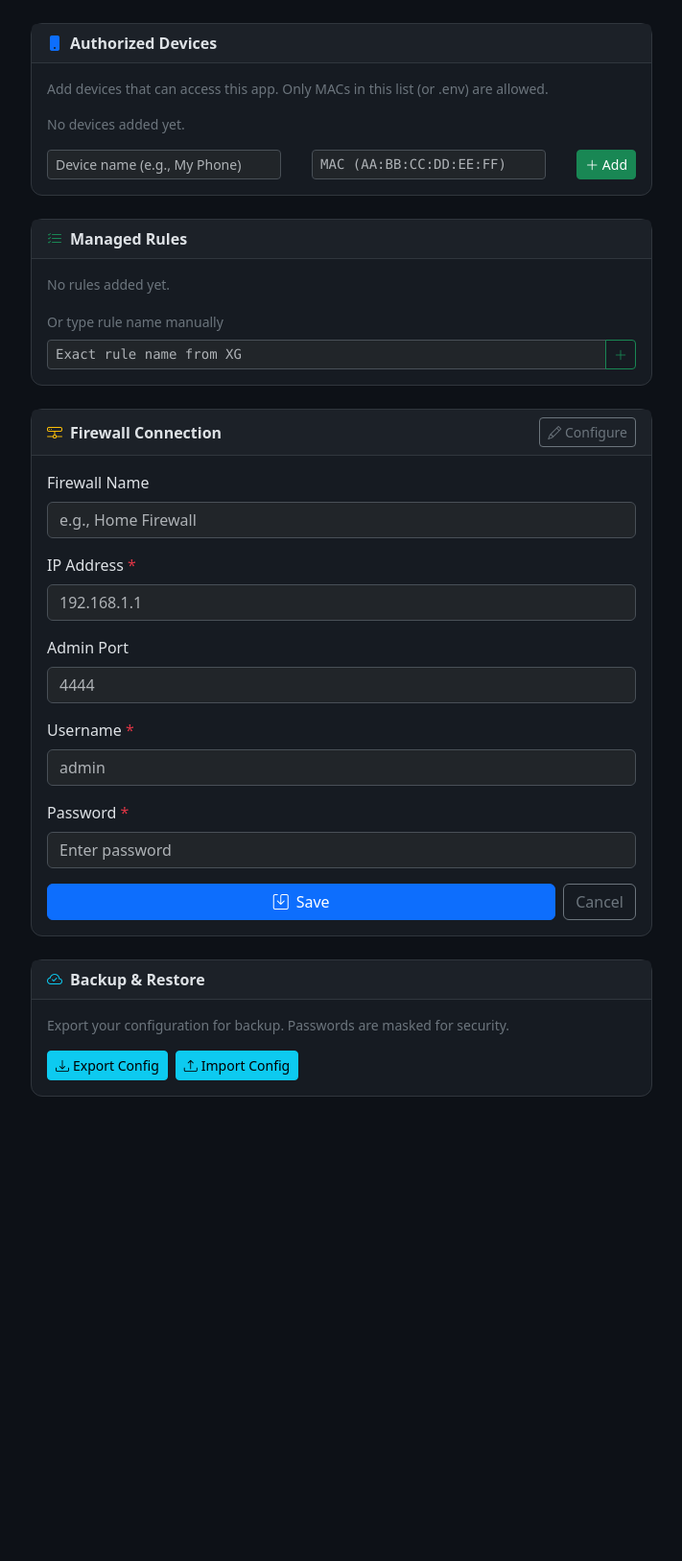
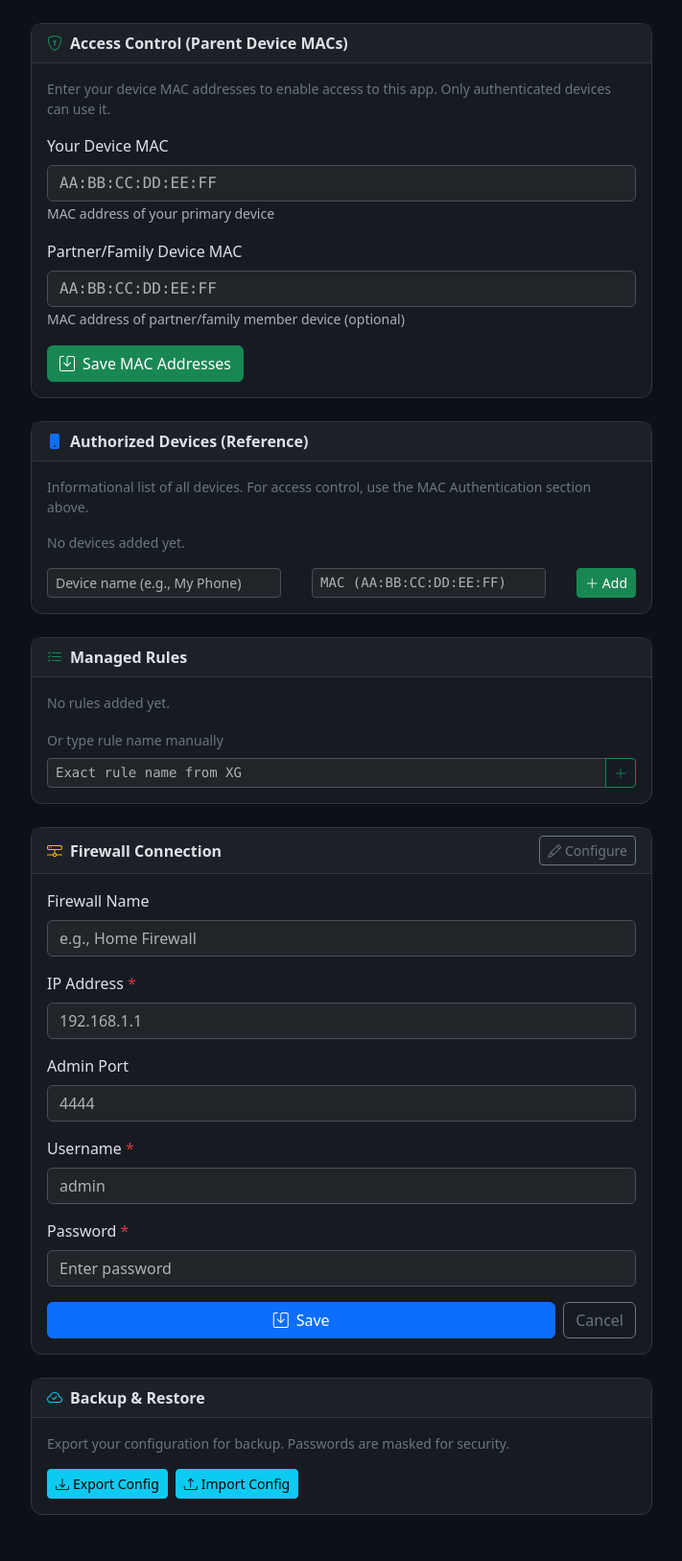
Before and after one commit to JoshuaFourie/test, a Flask app: template app/templates/settings.html in a window 1280 px wide. Shown: the part 57-1684 px from the top of the page at 96% size, without its empty margins (284-995 px from the left). Before the commit the page ends 1200 px from the top, so only its background shows below. Run offline with Flask 3, Linux system fonts and the light colour scheme; the template is opened without the code that fills it, so the values that code supplies are empty; parts of the project's set-up code (start-up, migrations or seed data) failed here and were passed over.

Commit message:
Fix MAC authentication to fallback to parent_devices
- Use parent_devices MACs if allowed_macs not configured
- Display parent_devices MACs in settings form
- Enables access control for devices added via Authorized Devices

Co-Authored-By: Claude Haiku 4.5 <noreply@anthropic.com>

```diff
--- a/app/app.py
+++ b/app/app.py
@@ -47,10 +47,23 @@ def _allowed_macs() -> list[str]:
         normalized = normalize_mac(os.environ.get(env_var, ""))
         if normalized:
             macs.append(normalized)
-    for mac in config.get("allowed_macs", []):
-        normalized = normalize_mac(mac)
-        if normalized and normalized not in macs:
-            macs.append(normalized)
+
+    # Check allowed_macs first
+    allowed_macs = config.get("allowed_macs", [])
+    if allowed_macs:
+        for mac in allowed_macs:
+            normalized = normalize_mac(mac)
+            if normalized and normalized not in macs:
+                macs.append(normalized)
+    else:
+        # Fallback to parent_devices if allowed_macs is not set
+        parent_devices = config.get("parent_devices", [])
+        for device in parent_devices:
+            mac = device.get("mac", "")
+            normalized = normalize_mac(mac)
+            if normalized and normalized not in macs:
+                macs.append(normalized)
+
     return macs
 
 
@@ -272,6 +285,12 @@ def settings():
         fw_error = str(e)
 
     stored_macs: list[str] = config.get("allowed_macs", [])
+
+    # If no allowed_macs, try to get from parent_devices
+    if not stored_macs:
+        parent_devices = config.get("parent_devices", [])
+        stored_macs = [d.get("mac", "") for d in parent_devices if d.get("mac")]
+
     my_mac_stored = stored_macs[0] if len(stored_macs) > 0 else ""
     wife_mac_stored = stored_macs[1] if len(stored_macs) > 1 else ""
 
--- a/app/templates/settings.html
+++ b/app/templates/settings.html
@@ -3,15 +3,48 @@
 
 {% block content %}
 
-<!-- Parent Devices -->
+<!-- MAC Authentication -->
+<div class="card mb-4">
+  <div class="card-header d-flex align-items-center gap-2">
+    <i class="bi bi-shield-lock text-success"></i>
+    <strong>Access Control (Parent Device MACs)</strong>
+  </div>
+  <div class="card-body">
+    <p class="text-secondary small mb-3">
+      Enter your device MAC addresses to enable access to this app. Only authenticated devices can use it.
+    </p>
+    <form method="POST">
+      <input type="hidden" name="action" value="update_macs">
+      <div class="mb-3">
+        <label for="my_mac" class="form-label">Your Device MAC</label>
+        <input type="text" class="form-control font-monospace" id="my_mac" name="my_mac"
+               placeholder="AA:BB:CC:DD:EE:FF" value="{{ my_mac_stored or '' }}"
+               pattern="^([0-9A-Fa-f]{2}[:\-]){5}[0-9A-Fa-f]{2}$">
+        <small class="text-muted">MAC address of your primary device</small>
+      </div>
+      <div class="mb-3">
+        <label for="wife_mac" class="form-label">Partner/Family Device MAC</label>
+        <input type="text" class="form-control font-monospace" id="wife_mac" name="wife_mac"
+               placeholder="AA:BB:CC:DD:EE:FF" value="{{ wife_mac_stored or '' }}"
+               pattern="^([0-9A-Fa-f]{2}[:\-]){5}[0-9A-Fa-f]{2}$">
+        <small class="text-muted">MAC address of partner/family member device (optional)</small>
+      </div>
+      <button type="submit" class="btn btn-success">
+        <i class="bi bi-save me-2"></i>Save MAC Addresses
+      </button>
+    </form>
+  </div>
+</div>
+
+<!-- Parent Devices (Legacy) -->
 <div class="card mb-4">
   <div class="card-header d-flex align-items-center gap-2">
     <i class="bi bi-phone-fill text-primary"></i>
-    <strong>Authorized Devices</strong>
+    <strong>Authorized Devices (Reference)</strong>
   </div>
   <div class="card-body">
     <p class="text-secondary small mb-3">
-      Add devices that can access this app. Only MACs in this list (or .env) are allowed.
+      Informational list of all devices. For access control, use the MAC Authentication section above.
     </p>
 
     <!-- List of devices -->
```
